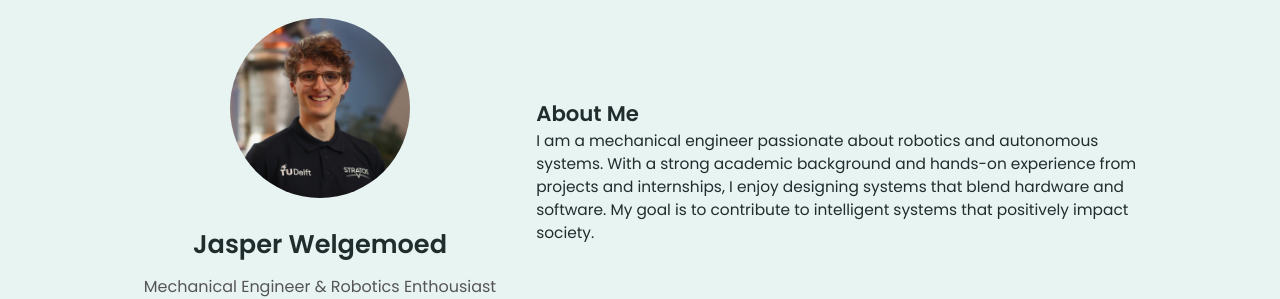
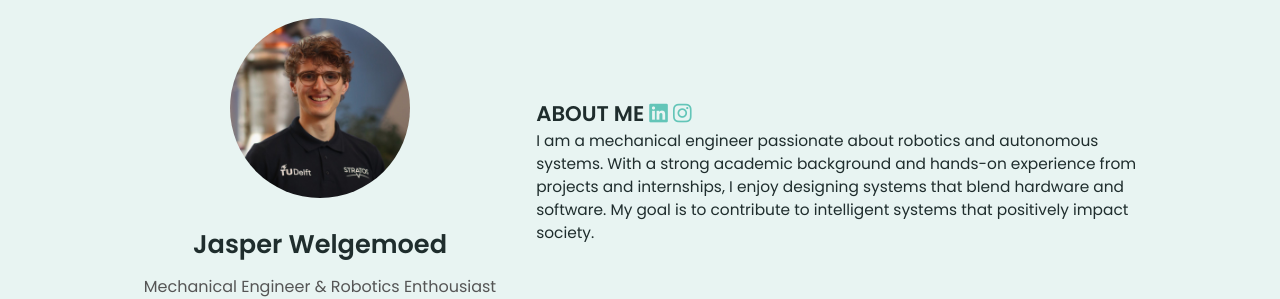
Before and after one commit to jasperwelgemoed/jasperwelgemoed.github.io, a Jekyll site: the page built from index.html, in a window 1280 px wide and 900 px high, scrolled down 762 px. Shown: the part 161-460 px from the top of the window. Built offline with Jekyll 4.4.1, drawn with Linux system fonts in a browser that asks for light colours.

Commit message:
Update bio.html

```diff
--- a/_includes/bio.html
+++ b/_includes/bio.html
@@ -16,7 +16,16 @@
           <p class="bio-location">📍 Delft, The Netherlands</p>
         </div>
         <div class="bio-text">
-          <h2>About Me</h2>
+          <h2 class="about-heading">
+            ABOUT ME
+            <a href="https://www.linkedin.com/in/yourusername" target="_blank" aria-label="LinkedIn">
+              <i class="fab fa-linkedin"></i>
+            </a>
+            <a href="https://www.instagram.com/yourusername" target="_blank" aria-label="Instagram">
+              <i class="fab fa-instagram"></i>
+            </a>
+          </h2>
+
           <p>
             I am a mechanical engineer passionate about robotics and autonomous systems. With a strong academic background and hands-on experience from projects and internships, I enjoy designing systems that blend hardware and software. My goal is to contribute to intelligent systems that positively impact society.
           </p>
```
